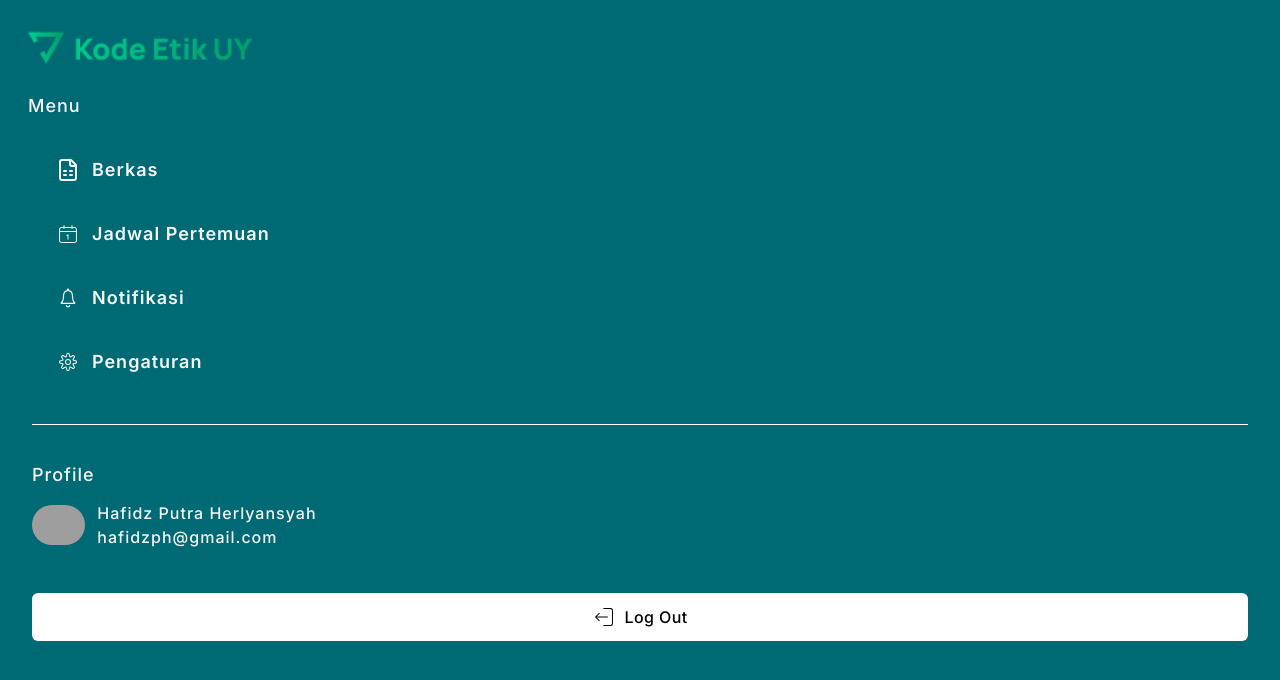
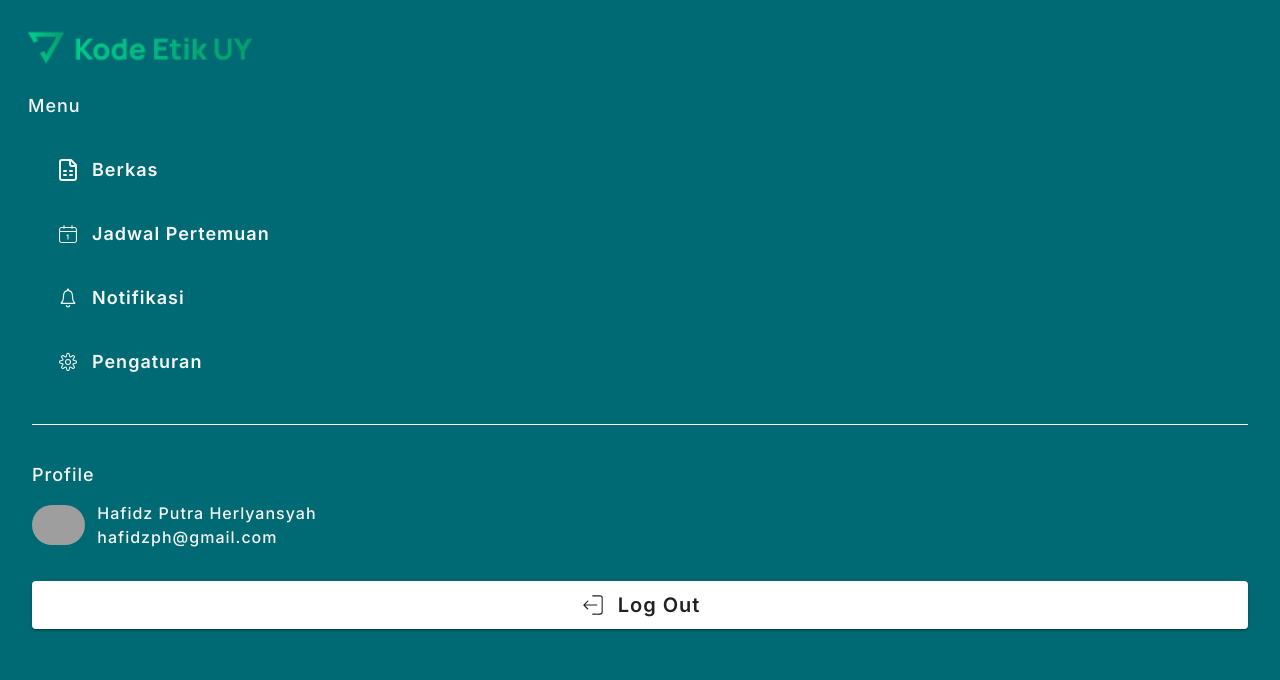
Before and after one commit to rioogp/komite-etik-UY, a React (Vite) app: page /verification-user in a window 1280 px wide. Shown: the top 680 px of the page. Built offline with nearby package versions, Linux system fonts and the light colour scheme; grey boxes are pictures that could not be loaded.

Commit message:
add modal, delete button component, and change setTitle context

```diff
--- a/src/components/Button.jsx
+++ /dev/null
@@ -1,24 +0,0 @@
-function Button({ children, disabled, type, onClick }) {
-  const base =
-    "inline-block text-sm rounded-md bg-color-primary font-medium uppercase tracking-wide text-white transition-colors duration-300 hover:bg-color-secondary focus:bg-color-secondary focus:outline-none disabled:cursor-not-allowed capitalize";
-
-  const white =
-    "font-bold w-full inline-block text-base rounded-md bg-white font-medium uppercase tracking-wide text-black transition-colors duration-300 hover:bg-slate-200	focus:bg-slate-200 focus:outline-none disabled:cursor-not-allowed my-8 px-4 py-3 md:px-4 md:py-3 capitalize flex items-center justify-center gap-2";
-
-  const styles = {
-    primary: base + " px-4 py-3 md:px-4 md:py-4 my-8",
-    small: base + " px-4 py-2 md:px-5 md:py-2.5 text-xs my-8",
-    round: base + " px-2.5 py-1 md:px-3.5 md:py-2 text-sm my-8",
-    white: white,
-    whiteSmall: white + " w-52 md:w-56 text-lg",
-    primaryHome: base + " px-7 py-3 text-[1.1rem] md:text-[1.1rem]",
-  };
-
-  return (
-    <button onClick={onClick} className={styles[type]}>
-      {children}
-    </button>
-  );
-}
-
-export default Button;
--- a/src/components/DashboardLayout.jsx
+++ b/src/components/DashboardLayout.jsx
@@ -9,11 +9,11 @@ function DashboardLayout() {
 
   return (
     <div className="grid grid-cols-[23rem,1fr] grid-rows-[auto,1fr] h-dvh">
-      <SideBar setTitle={setTitle} />
+      <SideBar />
       <main className="overflow-scroll flex flex-col gap-14">
         <Title title={title} />
         <div className="flex flex-col px-20 mb-10">
-          <Outlet />
+          <Outlet context={[setTitle]} />
         </div>
       </main>
     </div>
--- a/src/components/ModalComponent.jsx
+++ b/src/components/ModalComponent.jsx
@@ -37,7 +37,8 @@ function ModalComponent() {
               top: "50%",
               left: "50%",
               transform: "translate(-50%, -50%)",
-              width: 600,
+              width: 1000,
+              height: 800,
               bgcolor: "background.paper",
               borderRadius: "15px",
               boxShadow: 24,
--- a/src/components/OutlinedButton.jsx
+++ /dev/null
@@ -1,12 +0,0 @@
-function OutlinedButton({ children, onClick }) {
-  return (
-    <button
-      onClick={onClick}
-      className="border-2 border-white text-white rounded-md px-4 py-2 transition duration-300 ease-in-out  hover:text-slate-200 hover:border-slate-200 text-lg"
-    >
-      {children}
-    </button>
-  );
-}
-
-export default OutlinedButton;
--- a/src/components/sidebar/SideBar.jsx
+++ b/src/components/sidebar/SideBar.jsx
@@ -1,11 +1,11 @@
 import Logo from "../Logo";
 import SideNav from "./SideNav";
 
-function SideBar({ setTitle }) {
+function SideBar() {
   return (
     <aside className="bg-color-primary flex flex-col gap-6 h-dvh p-7">
       <Logo />
-      <SideNav setTitle={setTitle} />
+      <SideNav />
     </aside>
   );
 }
--- a/src/components/sidebar/SideNav.jsx
+++ b/src/components/sidebar/SideNav.jsx
@@ -3,59 +3,41 @@ import { IoIosNotificationsOutline } from "react-icons/io";
 import { CiSettings, CiCalendarDate, CiLogout } from "react-icons/ci";
 
 import Image from "../Image";
-import Button from "../Button";
 import NavLinkRoute from "../NavLinkRoute";
+import { ThemeProvider } from "@emotion/react";
+import { theme } from "../../utils/theme";
+import { Button } from "@mui/material";
 
-function SideNav({ setTitle }) {
+function SideNav() {
   const styleNav = ({ isActive }) =>
     isActive
       ? "flex items-center gap-3 font-semibold text-lg py-3 px-6 transition-colors duration-300 bg-white text-black rounded-md"
       : "flex items-center gap-3 font-semibold text-lg py-3 px-6 transition-colors duration-300 hover:text-white hover:bg-color-secondary rounded-md";
-
-  function handleClick(title) {
-    setTitle(title);
-  }
 
   return (
     <div className="font-medium text-neutral-100 text-lg flex flex-col gap-5 tracking-[1px]">
       <span>Menu</span>
       <ul className="p-1 flex flex-col gap-3">
         <li>
-          <NavLinkRoute
-            style={styleNav}
-            to="/berkas"
-            onClick={() => handleClick("Berkas")}
-          >
+          <NavLinkRoute style={styleNav} to="/berkas">
             <LuFileSpreadsheet size={24} />
             <span>Berkas</span>
           </NavLinkRoute>
         </li>
         <li>
-          <NavLinkRoute
-            style={styleNav}
-            to="/rapat"
-            onClick={() => handleClick("Jadwal Pertemuan")}
-          >
+          <NavLinkRoute style={styleNav} to="/rapat">
             <CiCalendarDate size={24} />
             <span>Jadwal Pertemuan</span>
           </NavLinkRoute>
         </li>
         <li>
-          <NavLinkRoute
-            style={styleNav}
-            to="/notifikasi"
-            onClick={() => handleClick("Notifikasi")}
-          >
+          <NavLinkRoute style={styleNav} to="/notifikasi">
             <IoIosNotificationsOutline size={24} />
             <span>Notifikasi</span>
           </NavLinkRoute>
         </li>
         <li>
-          <NavLinkRoute
-            style={styleNav}
-            to="/pengaturan"
-            onClick={() => handleClick("Pengaturan")}
-          >
+          <NavLinkRoute style={styleNav} to="/pengaturan">
             <CiSettings size={24} />
             <span>Pengaturan</span>
           </NavLinkRoute>
@@ -80,10 +62,22 @@ function SideNav({ setTitle }) {
           </div>
         </li>
         <li>
-          <Button type="white">
-            <CiLogout size={24} />
-            Log Out
-          </Button>
+          <ThemeProvider theme={theme}>
+            <Button
+              sx={{
+                marginTop: "20px",
+                fontWeight: "600",
+                fontSize: "20px",
+                textTransform: "none",
+              }}
+              variant="contained"
+              color="info"
+              className="w-full h-12 flex gap-3 justify-center items-center"
+            >
+              <CiLogout size={26} />
+              Log Out
+            </Button>
+          </ThemeProvider>
         </li>
       </ul>
     </div>
--- a/src/pages/Files.jsx
+++ b/src/pages/Files.jsx
@@ -1,8 +1,11 @@
-import ModalComponent from "../components/ModalComponent";
+import { useOutletContext } from "react-router-dom";
 import FilesTable from "../features/files/FilesTable";
 import usePageTitle from "../hooks/usePageTitle";
 
 function Files() {
+  const [setTitle] = useOutletContext();
+
+  setTitle("Berkas");
   usePageTitle("Berkas | Komite Etik");
 
   return (
--- a/src/pages/MeetingSchedule.jsx
+++ b/src/pages/MeetingSchedule.jsx
@@ -1,7 +1,12 @@
+import { useEffect } from "react";
 import SchedulerCalendar from "../components/SchedulerCalendar";
 import usePageTitle from "../hooks/usePageTitle";
+import { useOutletContext } from "react-router-dom";
 
 function MeetingSchedule() {
+  const [setTitle] = useOutletContext();
+
+  setTitle("Jadwal Pertemuan");
   usePageTitle("Jadwal Pertemuan | Komite Etik");
 
   return (
--- a/src/pages/Notification.jsx
+++ b/src/pages/Notification.jsx
@@ -1,7 +1,11 @@
+import { useOutletContext } from "react-router-dom";
 import NotificationList from "../features/notifications/NotificationList";
 import usePageTitle from "../hooks/usePageTitle";
 
 function Notification() {
+  const [setTitle] = useOutletContext();
+
+  setTitle("Notifikasi");
   usePageTitle("Notifikasi | Komite Etik");
 
   return (
--- a/src/pages/Settings.jsx
+++ b/src/pages/Settings.jsx
@@ -1,12 +1,15 @@
+import { useOutletContext } from "react-router-dom";
 import ModalComponent from "../components/ModalComponent";
 import usePageTitle from "../hooks/usePageTitle";
 
 function Settings() {
+  const [setTitle] = useOutletContext();
+
+  setTitle("Pengaturan");
   usePageTitle("Pengaturan | Komite Etik");
 
   return (
     <>
-      {" "}
       <ModalComponent />
     </>
   );
```
Also changed, not shown: src/components/Menus.jsx (added).
